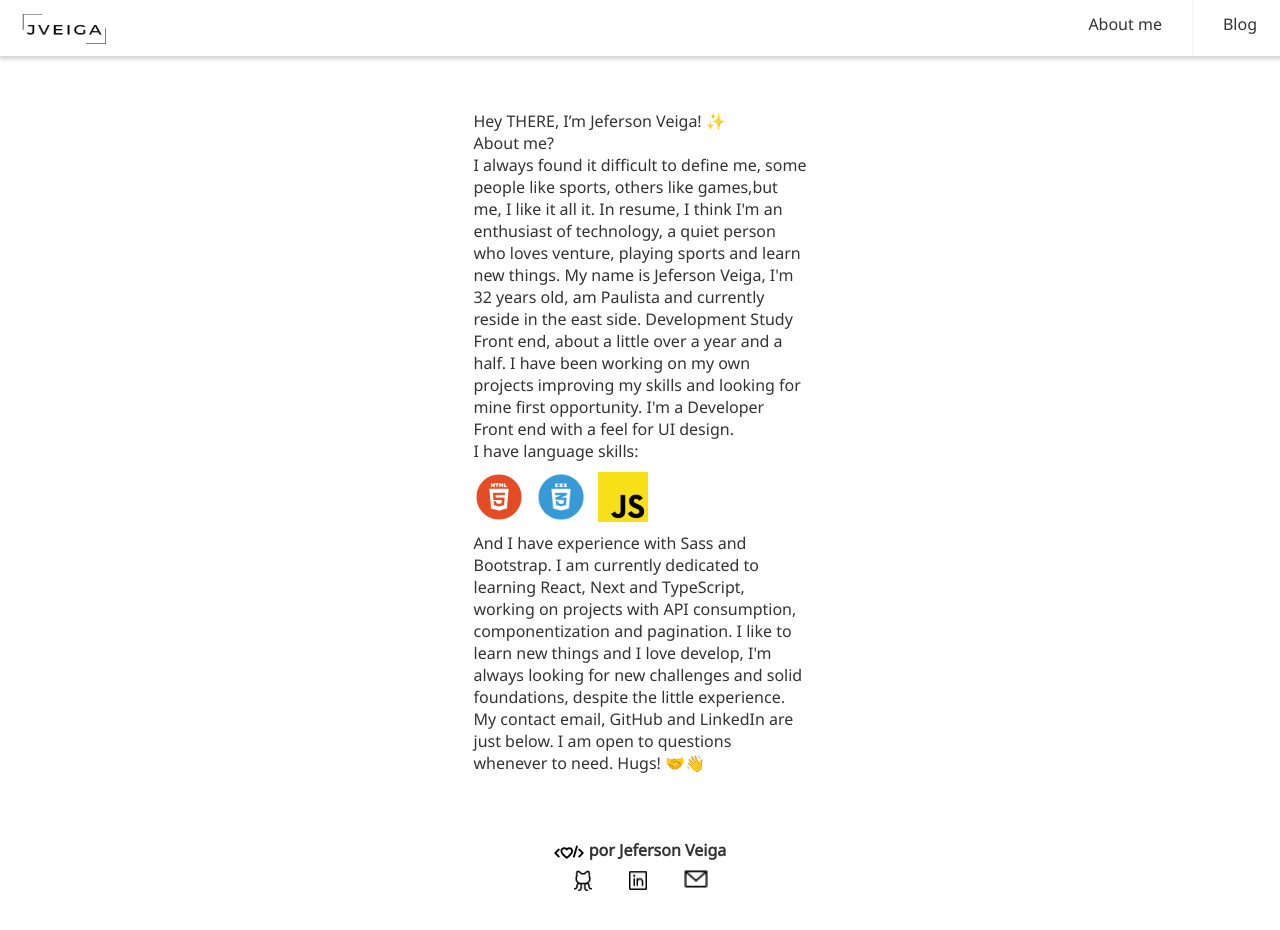
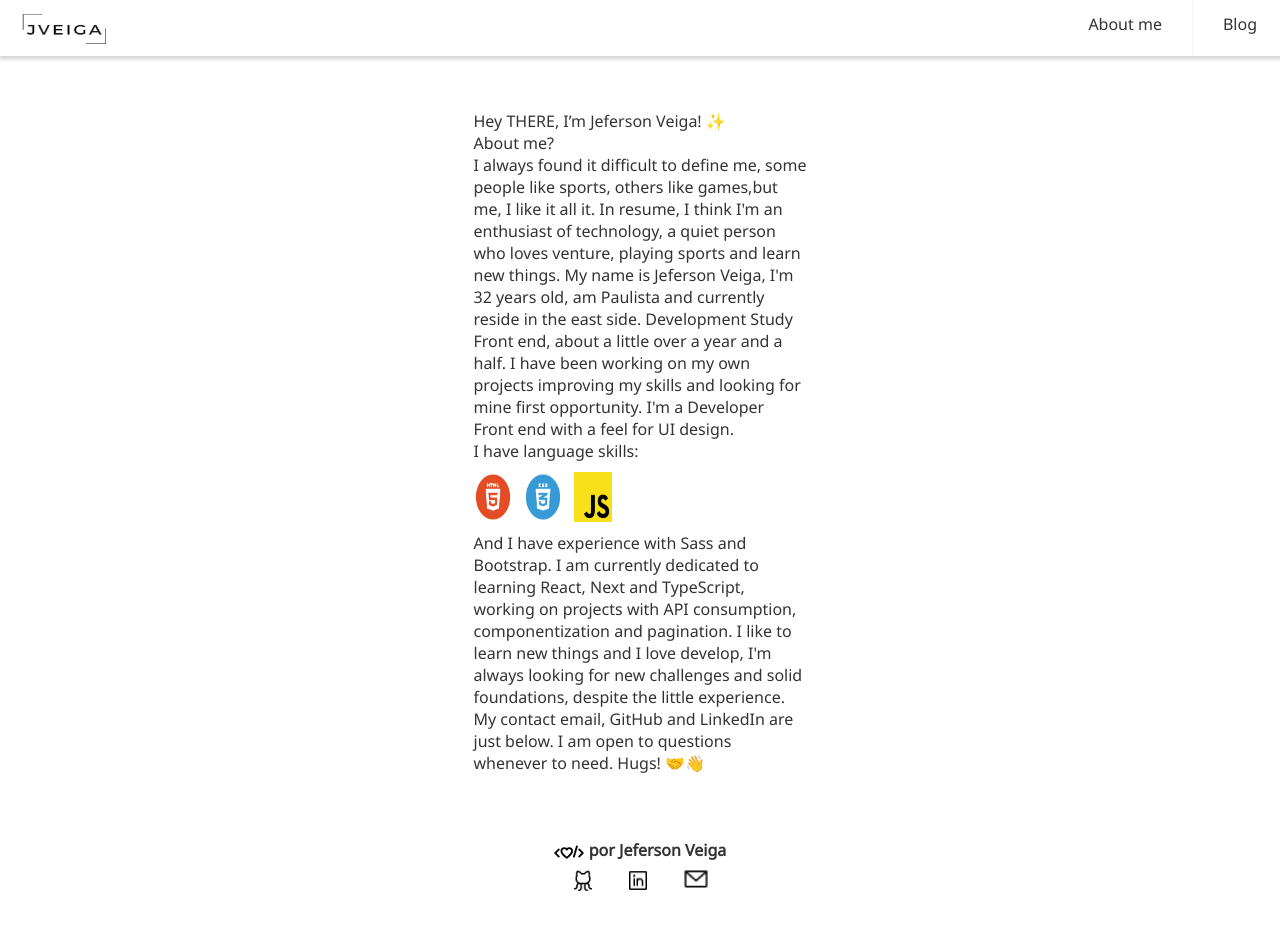
Before and after one commit to jveiiga/project-my-blog, a React (Create React App) app: page /about in a window 1280 px wide. Shown: the top 930 px of the page. Built offline with nearby package versions, Linux system fonts and the light colour scheme.

Commit message:
bug img stacks

```diff
--- a/src/App.css
+++ b/src/App.css
@@ -312,12 +312,12 @@ li a:hover,
 
 .container-img-stacks {
   display: flex;
-  width: 50px;
-  height: 50px;
   margin: 10px 0 10px 0;
 }
 
 .container-img-stacks img {
-  max-width: 333px;
+  width: 50px;
+  height: 50px;
+  /* max-width: 333px; */
   padding: 0 12px 0 0;
 }
```
